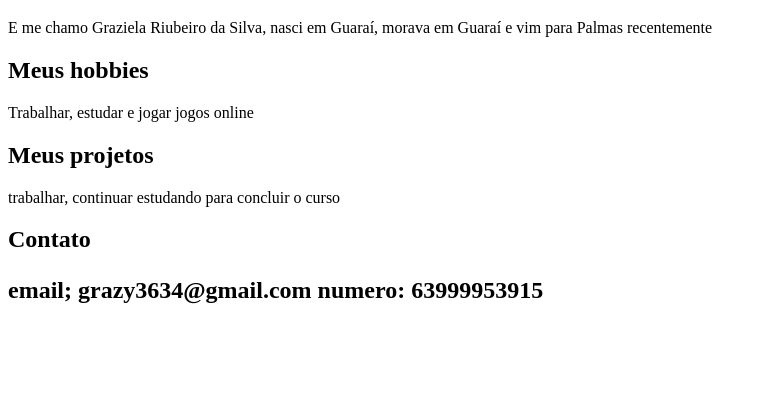
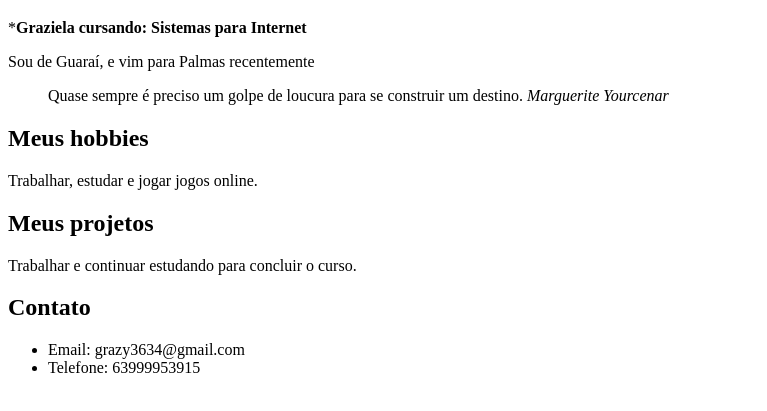
Before and after one commit to Graziela00/Int-paginasWeb, a plain HTML site: page index.html in a window 1280 px wide. Shown: the part 61-472 px from the top of the page, without its empty margins (0-767 px from the left). Drawn offline with Linux system fonts and the light colour scheme.

Commit message:
Add files via upload

```diff
--- a/index.html
+++ b/index.html
@@ -1,3 +1,4 @@
+
 <!DOCTYPE html>
 <html lang="pt-br">
 <head>
@@ -8,22 +9,22 @@
 </head>
 <body>
     <h1>Quem eu sou?</h1>
+<p>*<strong>Graziela cursando: Sistemas para Internet</strong></p>
+<p>Sou de Guaraí, e vim para Palmas recentemente</p>
+<blockquote>Quase sempre é preciso um golpe de loucura para se construir um destino.  <cite>Marguerite Yourcenar</cite></blockquote>
 
-<p>E me chamo Graziela Riubeiro da Silva, nasci em Guaraí, morava em Guaraí e vim para Palmas recentemente
-</p>
+ <h2>Meus hobbies</h2>
 
-<h2>Meus hobbies</h2>
-
-<p>Trabalhar, estudar e jogar jogos online
-</p>
+<p>Trabalhar, estudar e jogar jogos online.</p>
 
  <h2>Meus projetos</h2>
+ <p>Trabalhar e continuar estudando para concluir o curso.</p>
 
- <p>trabalhar, continuar estudando para concluir o curso</p>
+ <h2>Contato</h2>
+<ul>
+    <li>Email: grazy3634@gmail.com</li>
+    <li>Telefone: 63999953915</li>
+</ul>
 
- <h2>Contato
-
-    <p>email; grazy3634@gmail.com numero: 63999953915</p>
- </h2>
 </body>
 </html>
```
